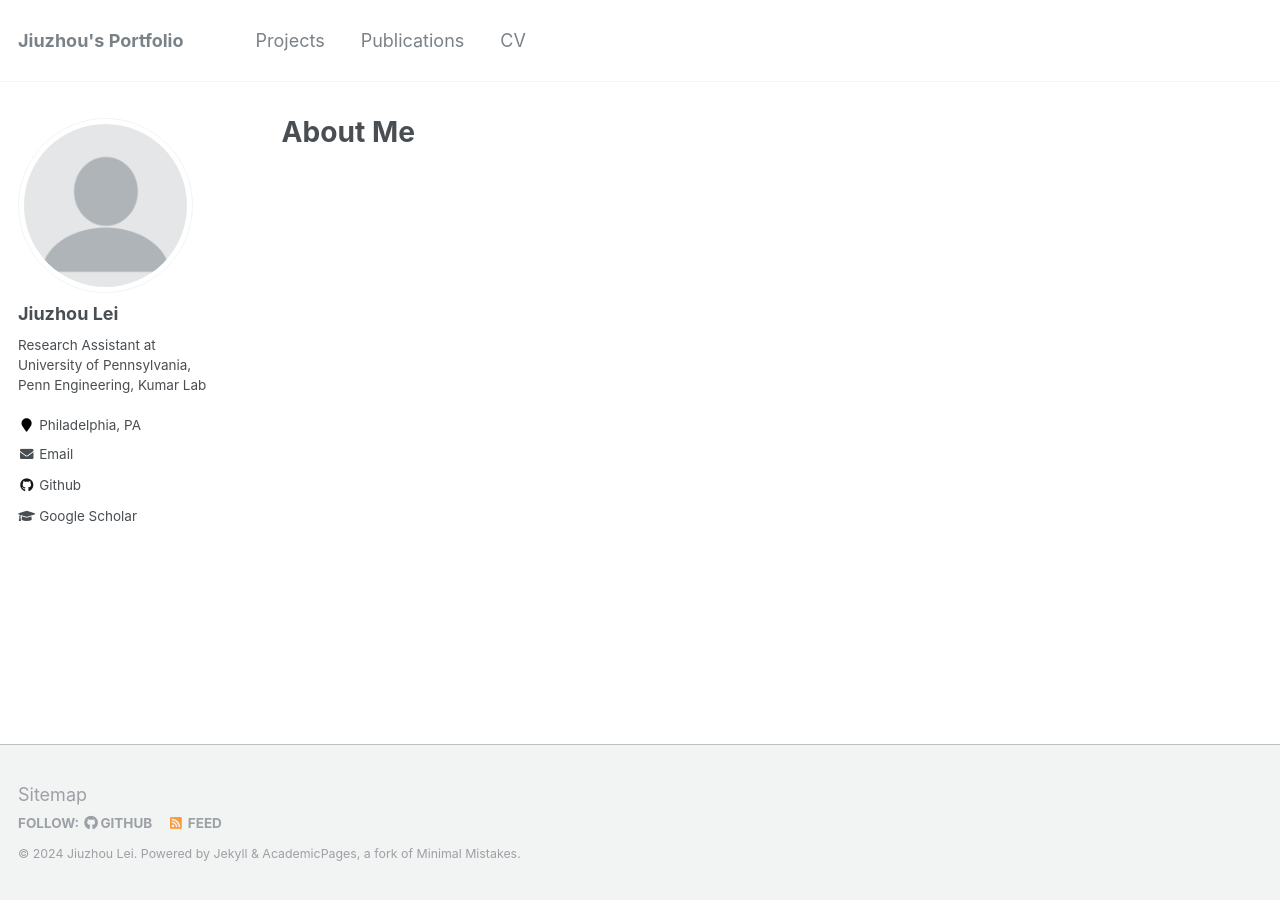
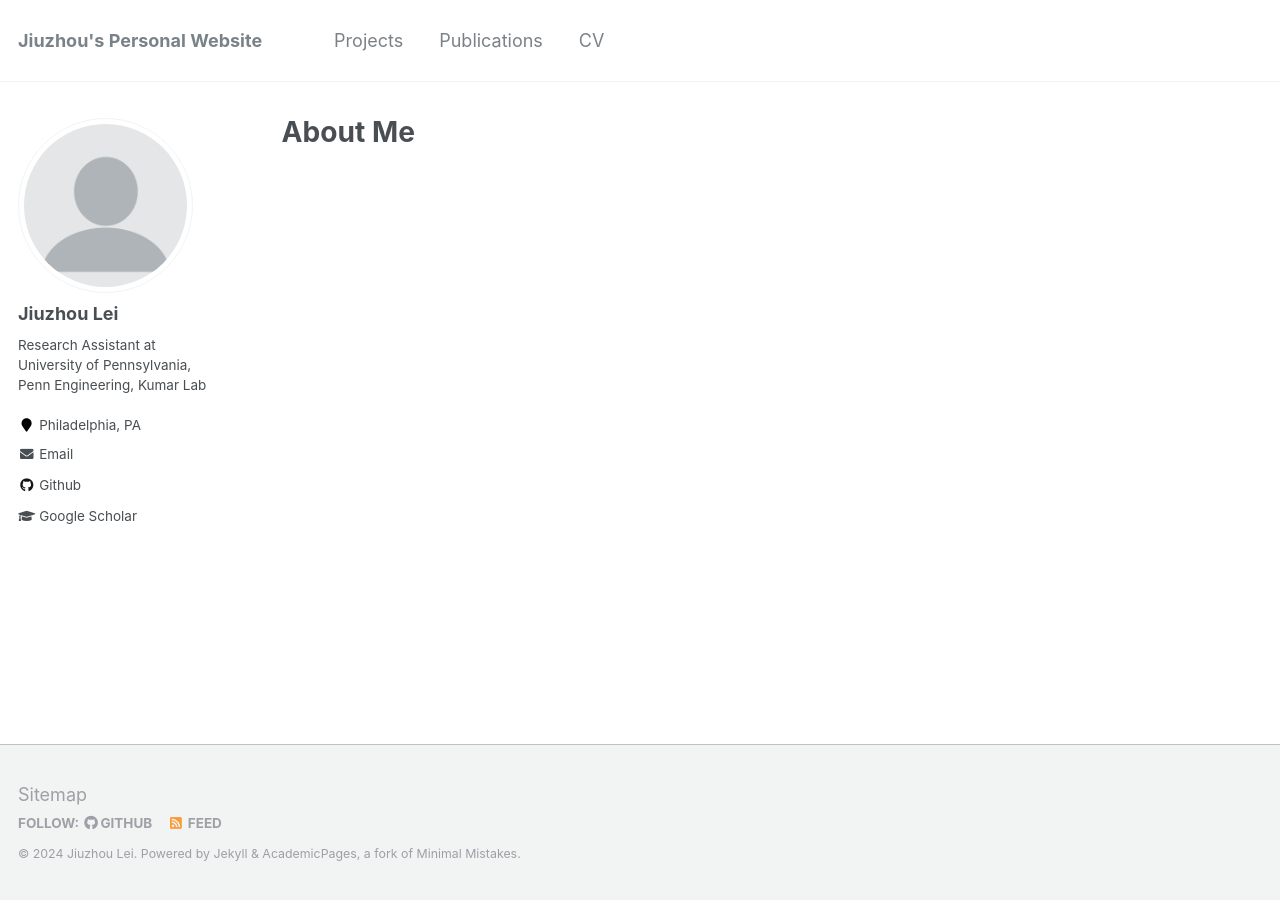
Before and after one commit to RollingOat/jiuzhou_lei.github.io, a Jekyll site: the page built from _pages/about.md, in a window 1280 px wide. Built offline with Jekyll 4.4.1, drawn with Linux system fonts in a browser that asks for light colours.

```diff
--- a/_config.yml
+++ b/_config.yml
@@ -7,13 +7,13 @@
 
 # Site Settings
 locale                   : "en-US"
-title                    : "Jiuzhou's Portfolio"
+title                    : "Jiuzhou's Personal Website"
 title_separator          : "-"
 name                     : &name "Jiuzhou Lei"
 description              : &description "personal description"
-url                      : https://github.com/RollingOat/jiuzhou_lei.github.io # the base hostname & protocol for your site e.g. "https://mmistakes.github.io"
+url                      : https://rollingoat.github.io/jiuzhou_lei.github.io/ # the base hostname & protocol for your site e.g. "https://mmistakes.github.io"
 baseurl                  : "" # the subpath of your site, e.g. "/blog"
-repository               : "https://rollingoat.github.io/jiuzhou_lei.github.io/"
+repository               : "https://github.com/RollingOat/jiuzhou_lei.github.io"
 teaser                   :  # filename of teaser fallback teaser image placed in /images/, .e.g. "500x300.png"
 breadcrumbs              : false # true, false (default)
 words_per_minute         : 160
```
